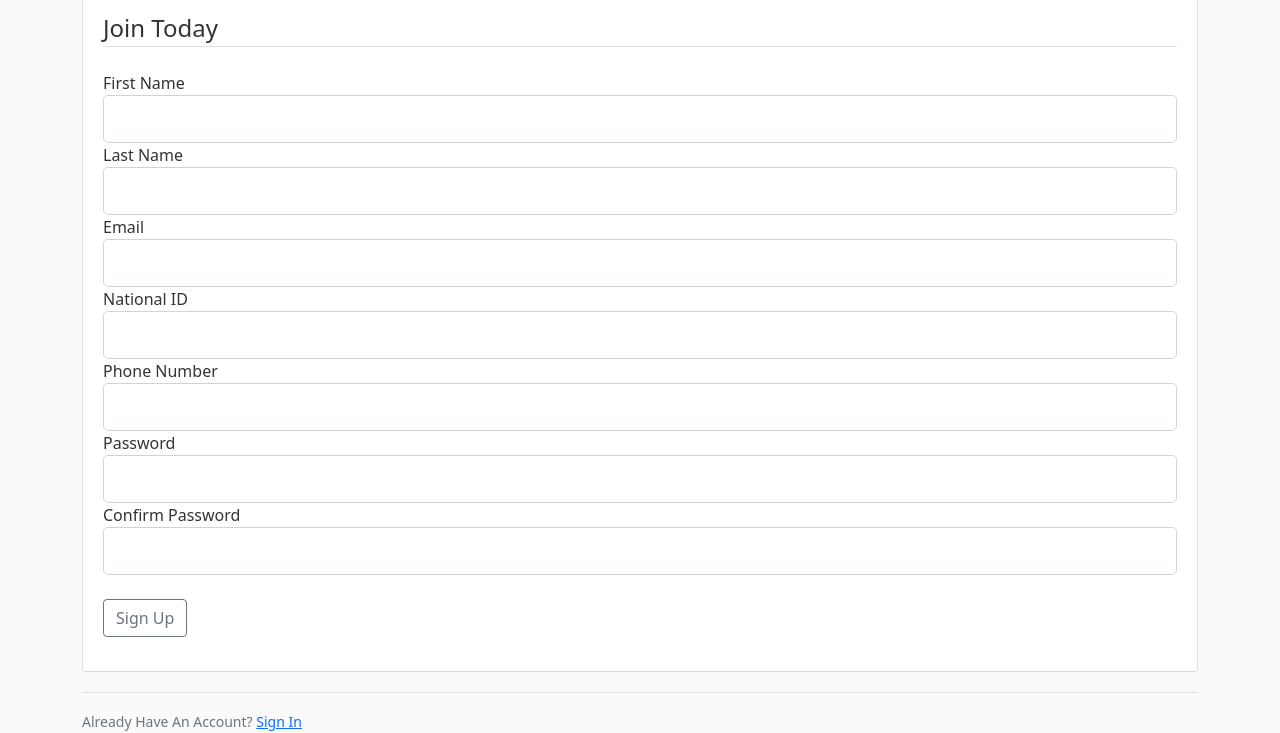
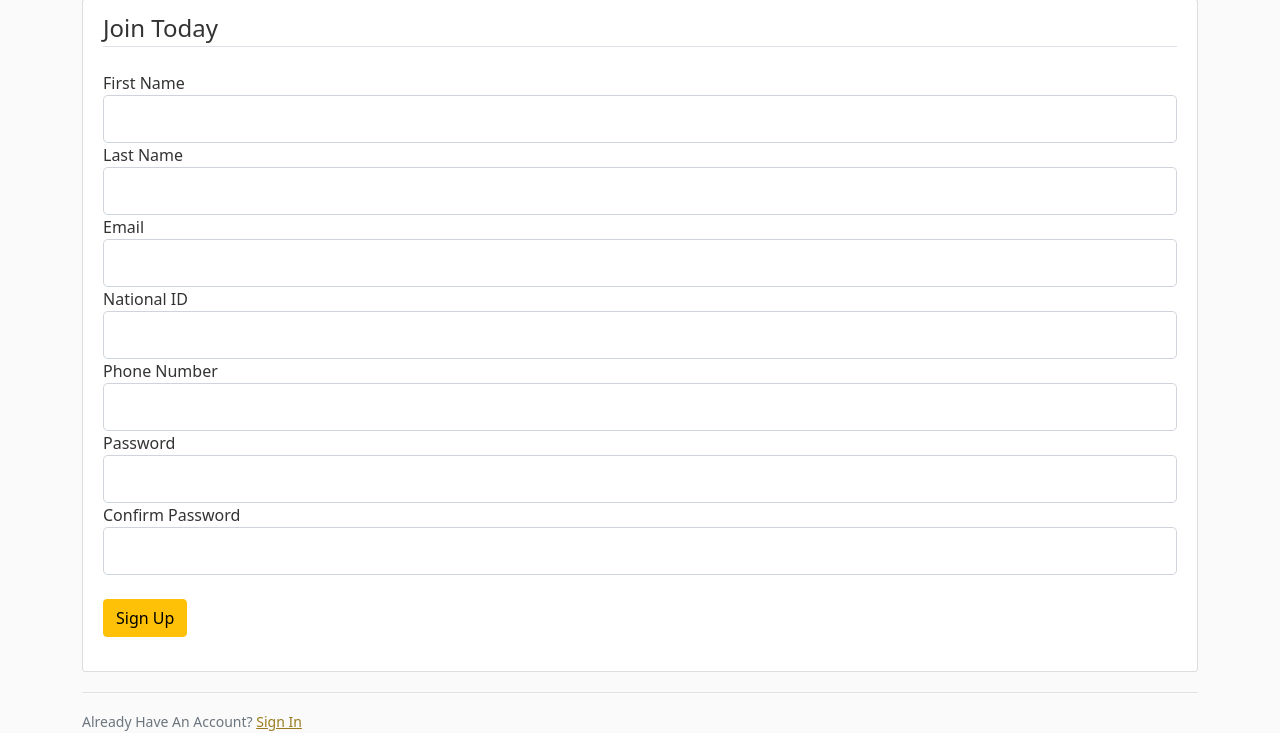
Before and after one commit to Youssef-Harby/report-it, a Flask app: page /register in a window 1280 px wide. Shown: the part 81-814 px from the top of the page. Run offline with Flask 2, Linux system fonts and the light colour scheme.

Commit message:
change theme to yellow

```diff
--- a/reportit/static/css/main.css
+++ b/reportit/static/css/main.css
@@ -3,6 +3,16 @@ body {
   color: #333333;
   margin-top: 5rem;
 }
+
+a {
+  color: #92700bec;
+}
+
+a:hover{
+  color: #ca9905ec;
+}
+
+
 
 h1, h2, h3, h4, h5, h6 {
   color: #444444;
--- a/reportit/templates/layout.html
+++ b/reportit/templates/layout.html
@@ -4,6 +4,8 @@
     <meta charset="UTF-8">
     <meta http-equiv="X-UA-Compatible" content="IE=edge">
     <meta name="viewport" content="width=device-width, initial-scale=1">
+    <!-- Favicon-->
+    <link rel="icon" type="image/x-icon" href="{{ url_for('static', filename='assets/favicon.ico') }}" />
     <!-- Core theme CSS (includes Bootstrap)-->
     <link href="https://cdn.jsdelivr.net/npm/bootstrap@5.1.3/dist/css/bootstrap.min.css" rel="stylesheet" integrity="sha384-1BmE4kWBq78iYhFldvKuhfTAU6auU8tT94WrHftjDbrCEXSU1oBoqyl2QvZ6jIW3" crossorigin="anonymous">
 
@@ -62,7 +64,7 @@
             {% with messages = get_flashed_messages(with_categories=true) %}
               {% if messages %}
                 {% for category, message in messages %}
-                <div class="alert alert-{{ category }}">
+                <div class="alert alert-{{ category }} container">
                   {{ message }}
                 </div>
                 {% endfor %}
--- a/reportit/templates/login.html
+++ b/reportit/templates/login.html
@@ -40,7 +40,7 @@
             </fieldset>
             <br>
             <div class="form-group">
-                {{ form.submit(class="btn btn-outline-secondary") }}
+                {{ form.submit(class="btn btn-warning") }}
             </div>
             <br>
             <small class="text-muted ml-2">
--- a/reportit/templates/register.html
+++ b/reportit/templates/register.html
@@ -104,7 +104,7 @@
             </fieldset>
             <br>
             <div class="form-group">
-                {{ form.submit(class="btn btn-outline-secondary") }}
+                {{ form.submit(class="btn btn btn-warning") }}
             </div>
             <br>
         </form>
```
